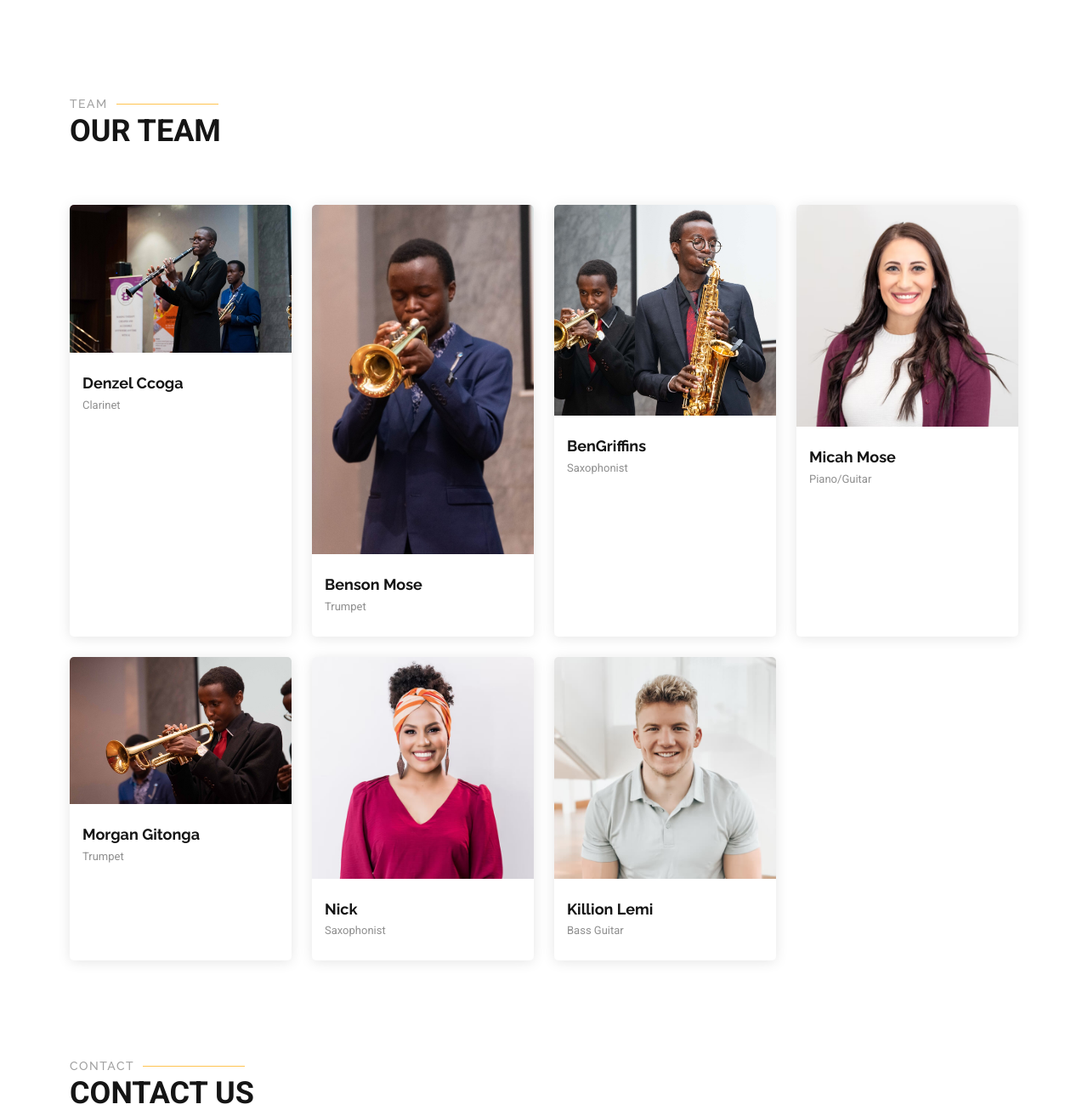
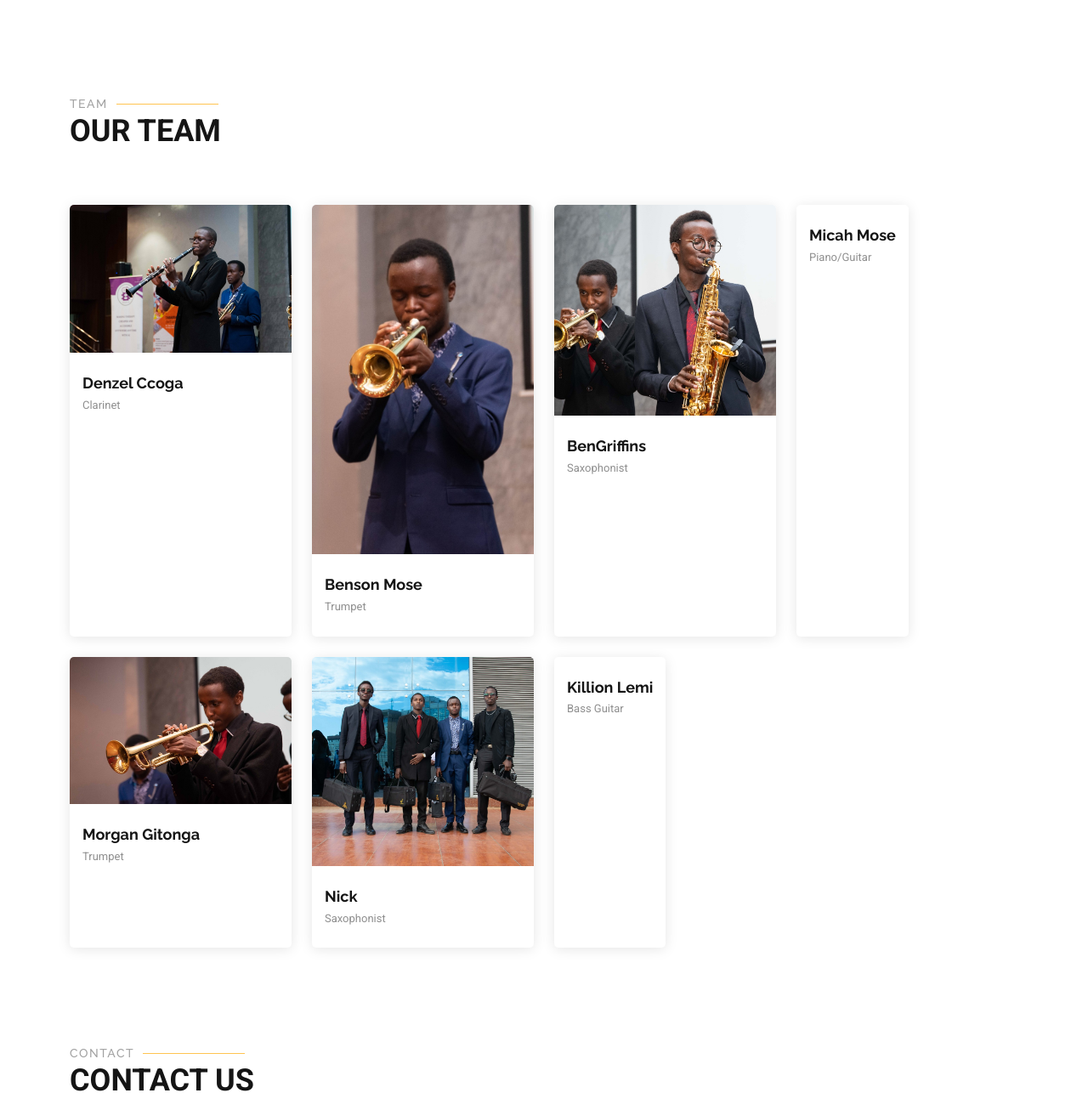
Before and after one commit to Bemos26/Black-Swing, a Django app: page / in a window 1280 px wide. Shown: the part 3156-4462 px from the top of the page at 85% size. Run offline with Django 5.2, Linux system fonts and the light colour scheme; data comes from the database, SQL or seed files in the repository; data that the repository does not hold is empty; some libraries are stand-ins or nearby versions.

Commit message:
Update Nick photo and remove placeholders for Micah and Killion

```diff
--- a/templates/core/index.html
+++ b/templates/core/index.html
@@ -320,7 +320,7 @@
       <div class="col-lg-3 col-md-6 d-flex align-items-stretch" data-aos="fade-up" data-aos-delay="400">
         <div class="team-member">
           <div class="member-img">
-            <img src="{% static 'img/team/team-4.jpg' %}" class="img-fluid" alt="">
+            <!-- Image to be updated later -->
           </div>
           <div class="member-info">
             <h4>Micah Mose</h4>
@@ -346,7 +346,7 @@
         <div class="team-member">
           <div class="member-img">
             <!-- Placeholder for extra member -->
-            <img src="{% static 'img/team/team-2.jpg' %}" class="img-fluid" alt="">
+            <img src="{% static 'img/team/nick.jpg' %}" class="img-fluid" alt="">
           </div>
           <div class="member-info">
             <h4>Nick</h4>
@@ -359,7 +359,7 @@
         <div class="team-member">
           <div class="member-img">
             <!-- Placeholder for extra member -->
-            <img src="{% static 'img/team/team-3.jpg' %}" class="img-fluid" alt="">
+            <!-- Image to be updated later -->
           </div>
           <div class="member-info">
             <h4>Killion Lemi</h4>
--- a/templates/dashboard/admin_dashboard.html
+++ b/templates/dashboard/admin_dashboard.html
@@ -272,7 +272,9 @@
                                     <div>
                                         <strong>
                                             {{ teacher.user.first_name }}
-                                            <br>
+                                        </strong>
+                                        <br>
+                                        <strong>
                                             {{ teacher.user.last_name }}
                                         </strong>
                                         <div class="small text-muted">{{ teacher.role }}</div>
--- a/templates/dashboard/manage_teachers.html
+++ b/templates/dashboard/manage_teachers.html
@@ -45,8 +45,9 @@
                                             style="width: 40px; height: 40px;">{{ teacher.user.first_name|first }}</div>
                                         {% endif %}
                                         <div>
-                                            <div class="fw-bold">{{ teacher.user.first_name }} {{ teacher.user.last_name
-                                                }}</div>
+                                            <div class="fw-bold">{{ teacher.user.first_name }}
+                                                {{ teacher.user.last_name}}
+                                            </div>
                                             <div class="small text-muted">{{ teacher.user.email }}</div>
                                         </div>
                                     </div>
```
Also changed, not shown: static/img/team/nick.jpg (added).
